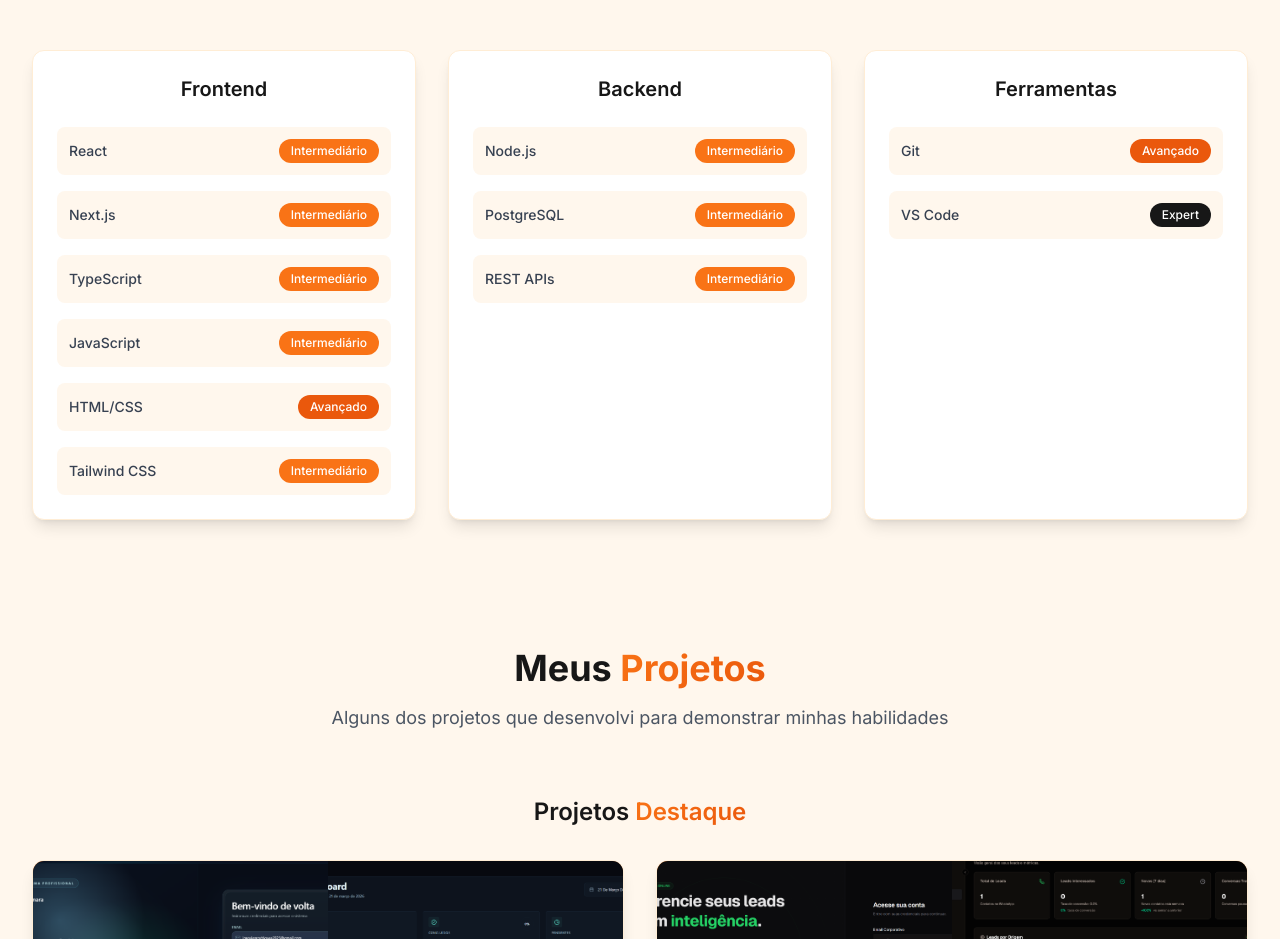
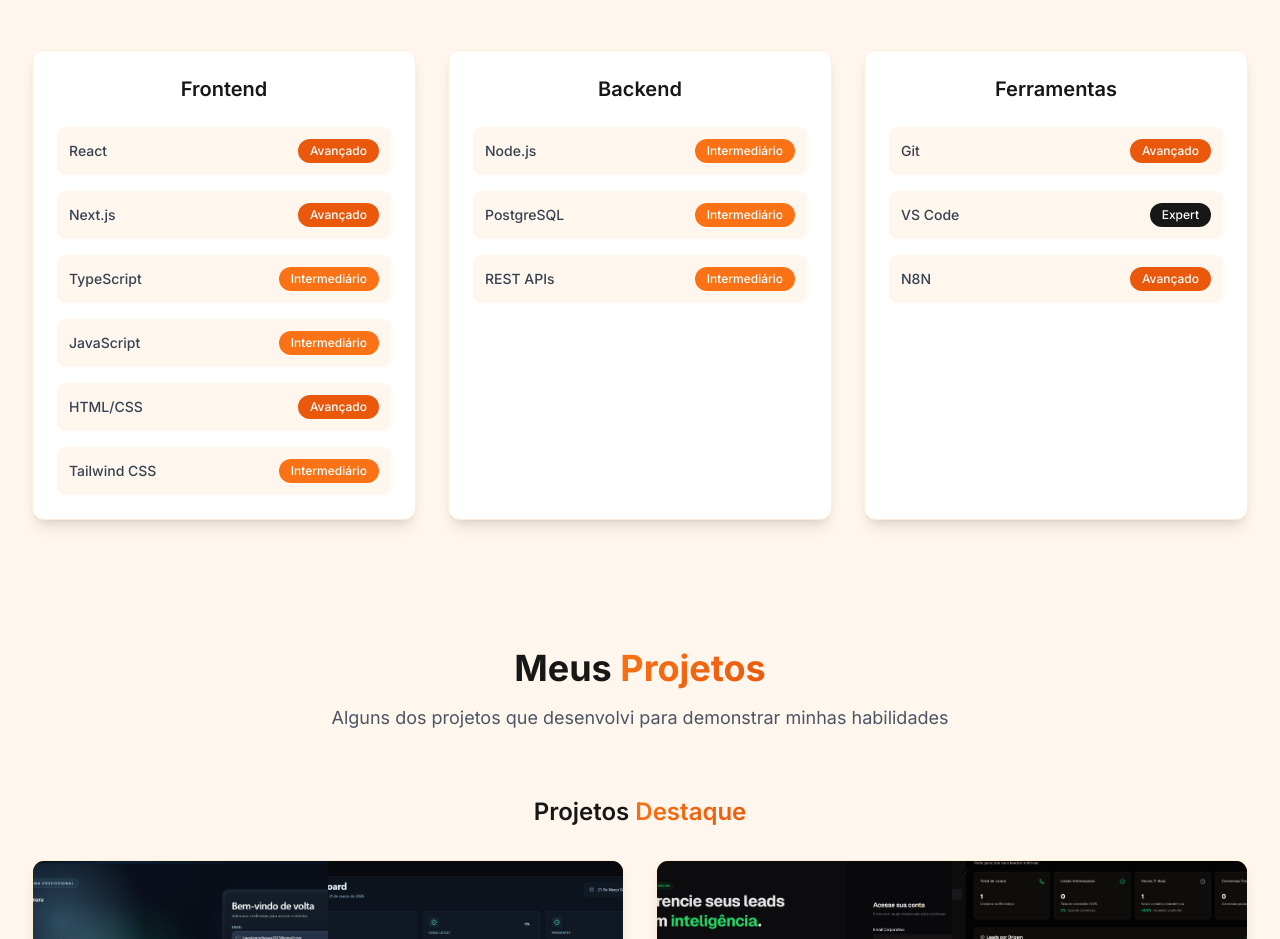
Before and after one commit to IraquianRodrigues/portfolioiraquian, a Next.js app: page / in a window 1280 px wide. Shown: the part 2860-3799 px from the top of the page. Built offline with nearby package versions, Linux system fonts and the light colour scheme.

Commit message:
adicionando n8n nas skills

```diff
--- a/src/components/Skills.tsx
+++ b/src/components/Skills.tsx
@@ -7,8 +7,8 @@ const Skills = () => {
     {
       title: 'Frontend',
       skills: [
-        { name: 'React', level: 'Intermediário' },
-        { name: 'Next.js', level: 'Intermediário' },
+        { name: 'React', level: 'Avançado' },
+        { name: 'Next.js', level: 'Avançado' },
         { name: 'TypeScript', level: 'Intermediário' },
         { name: 'JavaScript', level: 'Intermediário' },
         { name: 'HTML/CSS', level: 'Avançado' },
@@ -28,6 +28,7 @@ const Skills = () => {
       skills: [
         { name: 'Git', level: 'Avançado' },
         { name: 'VS Code', level: 'Expert' },
+        { name: 'N8N', level: 'Avançado' },
       ]
     }
   ];
```
